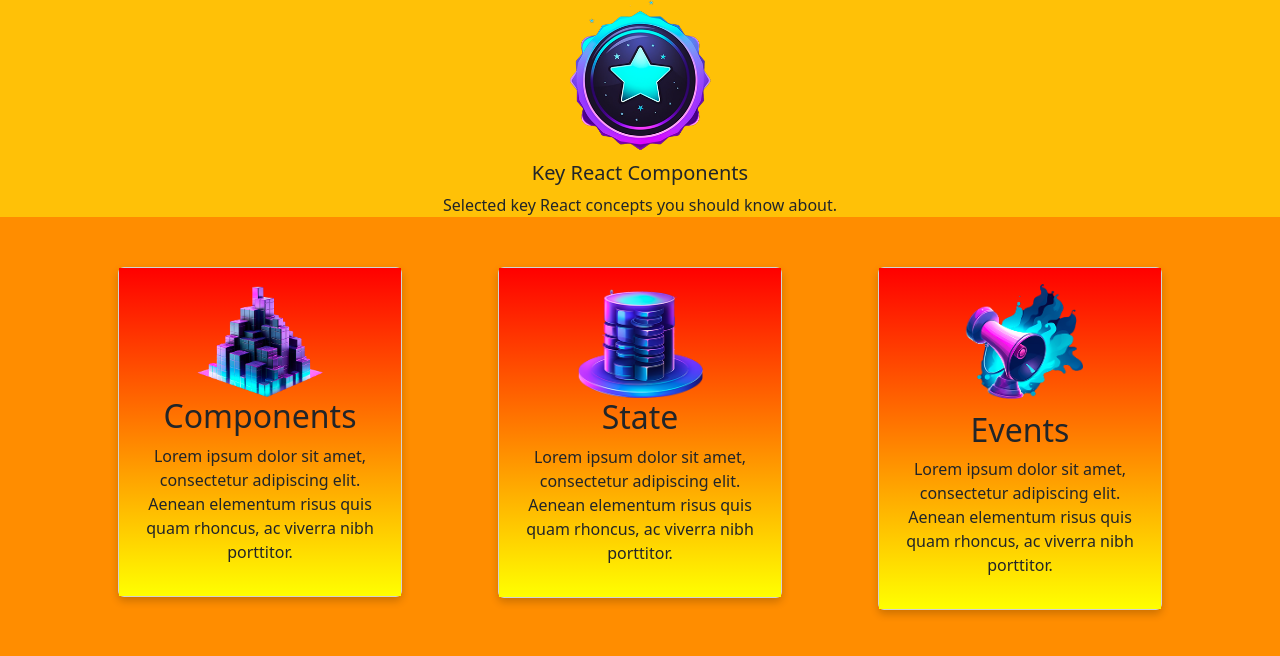
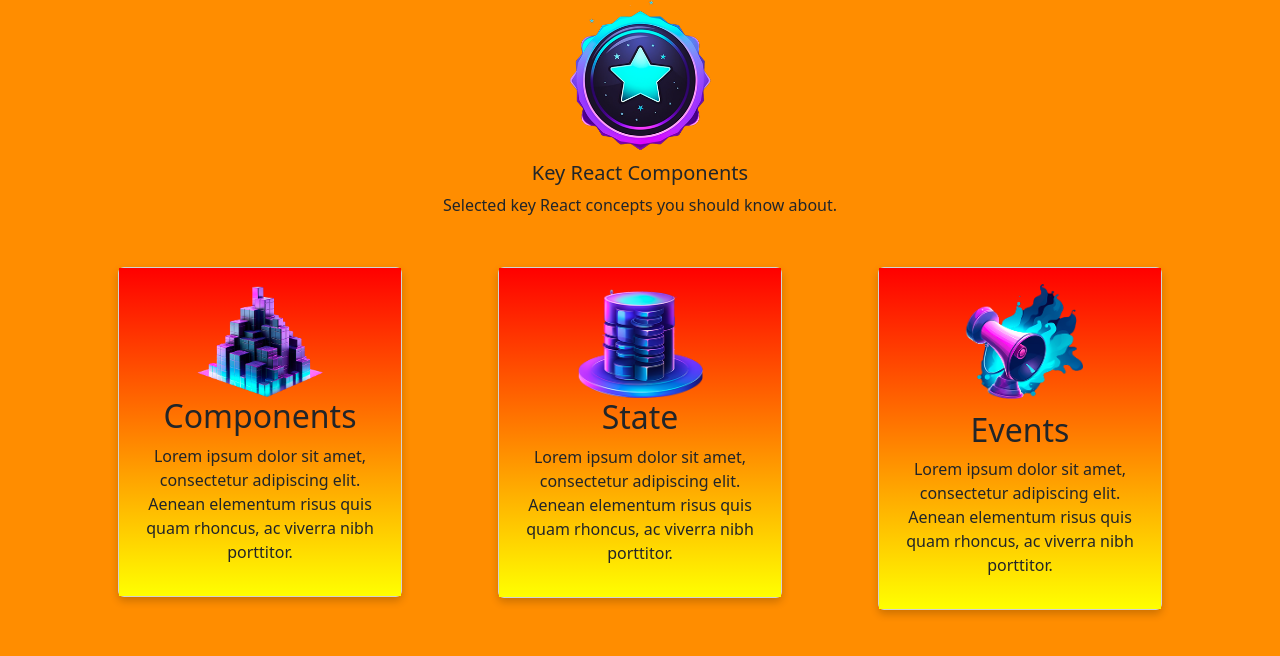
Before and after one commit to djhi12/react-comp-project, a React (Create React App) app: page / in a window 1280 px wide. Shown: the top 656 px of the page. Built offline with nearby package versions, Linux system fonts and the light colour scheme.

Commit message:
Initial commit

```diff
--- a/src/components/header/Header.js
+++ b/src/components/header/Header.js
@@ -4,7 +4,7 @@ import keyConcepts from '../../img/key-concepts.png';
 function Header() {
 
     return (
-        <header className="header bg-warning">
+        <header className="header">
             <div class="sub-header">
                 <img className="img-header" src={keyConcepts} alt="Medal Badge with Star" />
                 <h5>Key React Components</h5>
```
